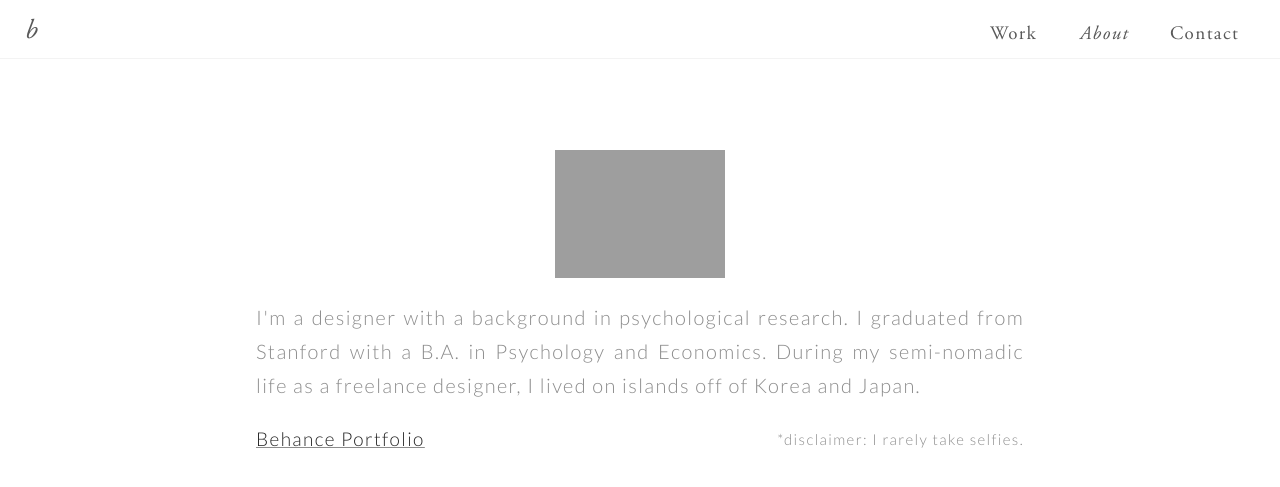
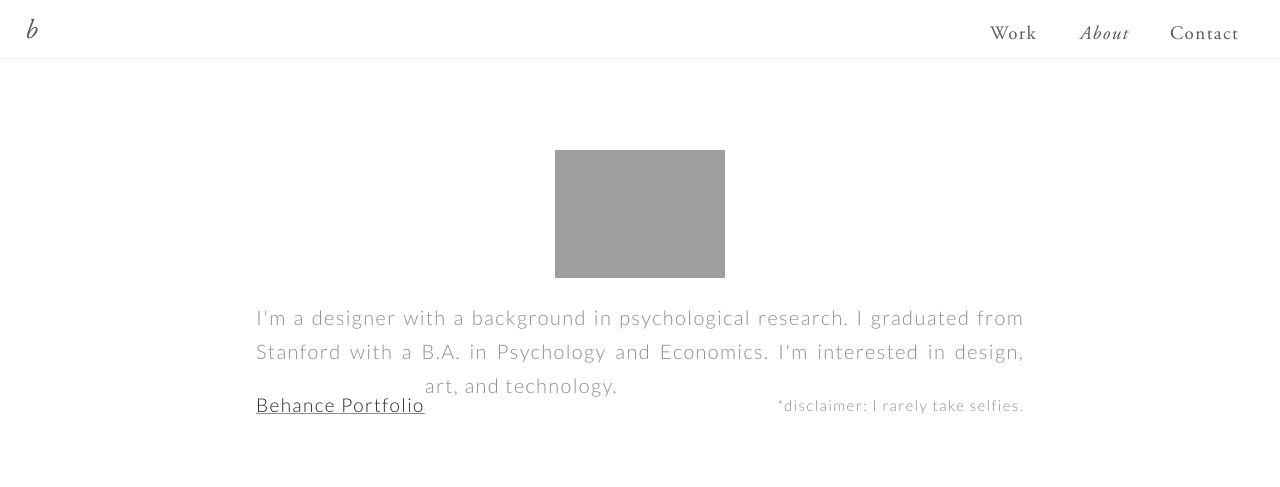
Before and after one commit to bkwon0402/bkwon0402.github.io, a Jekyll site: the page about.html, which Jekyll copies as it is, in a window 1280 px wide. Shown: the top 487 px of the page. Built offline with Jekyll 4.4.1, drawn with Linux system fonts in a browser that asks for light colours.

Commit message:
Update about.html

```diff
--- a/about.html
+++ b/about.html
@@ -72,7 +72,7 @@
 <div class="say">
 <div class="selfie2"><img src="/images/selfie.png"></div>
 <div class="aboutme"> I'm a designer with a background in psychological research.
-	 I graduated from Stanford with a B.A. in Psychology and Economics. During my semi-nomadic life as a freelance designer, I lived on islands off of Korea and Japan.
+	 I graduated from Stanford with a B.A. in Psychology and Economics. I'm interested in design, art, and technology.
 	<p class="disclaimer">*disclaimer: I rarely take selfies.</p>
 
 	<div class="behancetext"><a href="http://www.behance.net/bkwon" text-decoration: "underline">Behance Portfolio</a></div>
```
